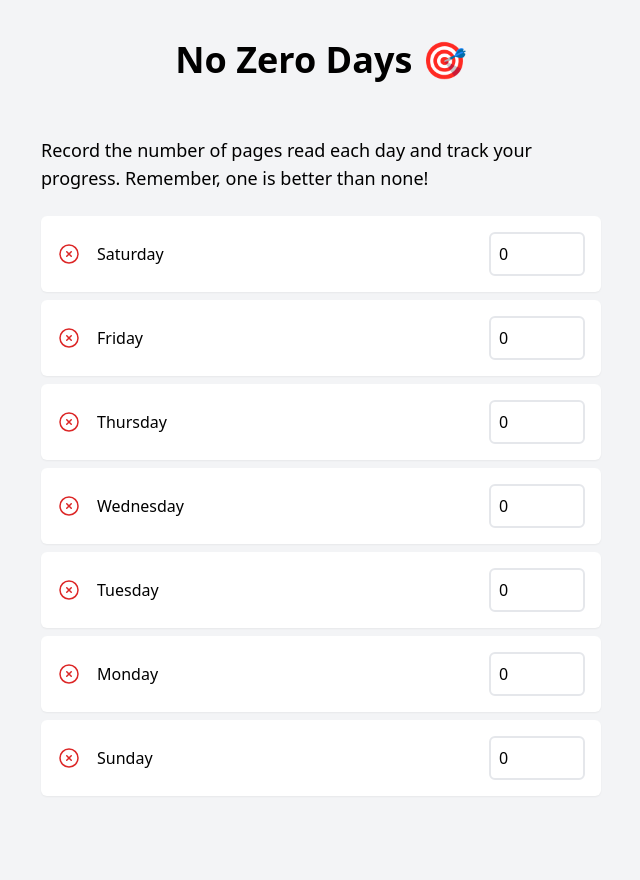
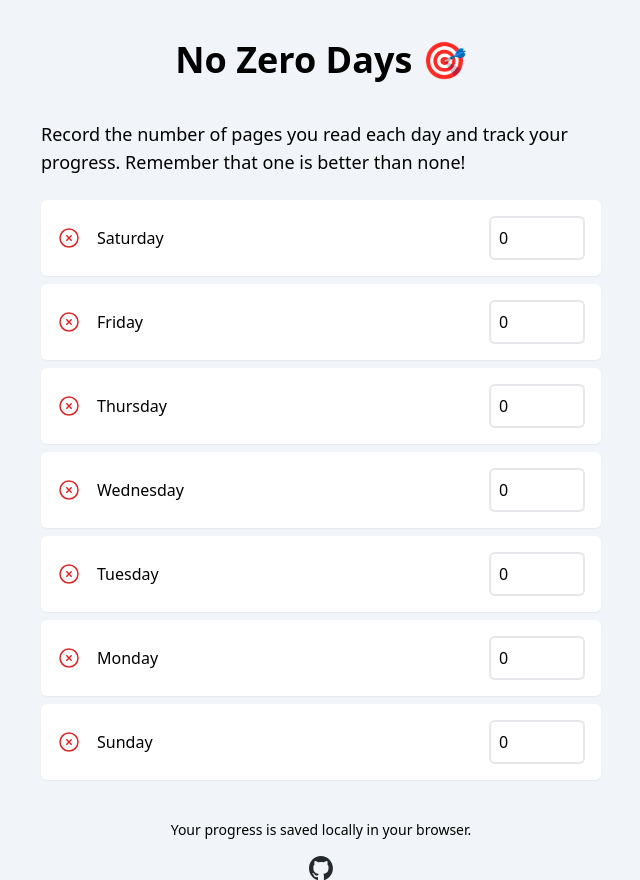
Before and after one commit to rbarbazz/no-zero-days, a website built with Parcel: page src/index.html in a window 1280 px wide. Shown: the whole page, without its empty margins (319-959 px from the left). Before the commit the page ends 800 px from the top, so only its background shows below. Built offline with nearby package versions, Linux system fonts and the light colour scheme.

Commit message:
feat: footer+cleanup copy and styles

```diff
--- a/src/index.html
+++ b/src/index.html
@@ -12,12 +12,12 @@
     <link rel="stylesheet" href="style.css" />
     <script src="script.js" type="module"></script>
   </head>
-  <body class="bg-gray-100">
-    <div class="max-w-screen-sm mx-auto px-10">
-      <h1 class="text-center text-4xl font-bold mb-4 py-10">No Zero Days 🎯</h1>
+  <body class="bg-slate-100">
+    <div class="max-w-screen-sm mx-auto p-10">
+      <h1 class="text-center text-4xl font-bold mb-10">No Zero Days 🎯</h1>
       <p class="text-lg pb-4">
-        Record the number of pages read each day and track your progress.
-        Remember, one is better than none!
+        Record the number of pages you read each day and track your progress.
+        Remember that one is better than none!
       </p>
       <div x-data="progress">
         <ul x-data="lastSevenDays" class="space-y-2">
@@ -78,5 +78,13 @@
         </ul>
       </div>
     </div>
+    <footer class="flex flex-col items-center space-y-4">
+      <p class="text-center text-sm">
+        Your progress is saved locally in your browser.
+      </p>
+      <a href="https://github.com/rbarbazz/no-zero-days" target="_blank">
+        <img class="h-6 w-6" src="github-mark.svg" alt="" />
+      </a>
+    </footer>
   </body>
 </html>
```
Also changed, not shown: src/github-mark.svg (added).
